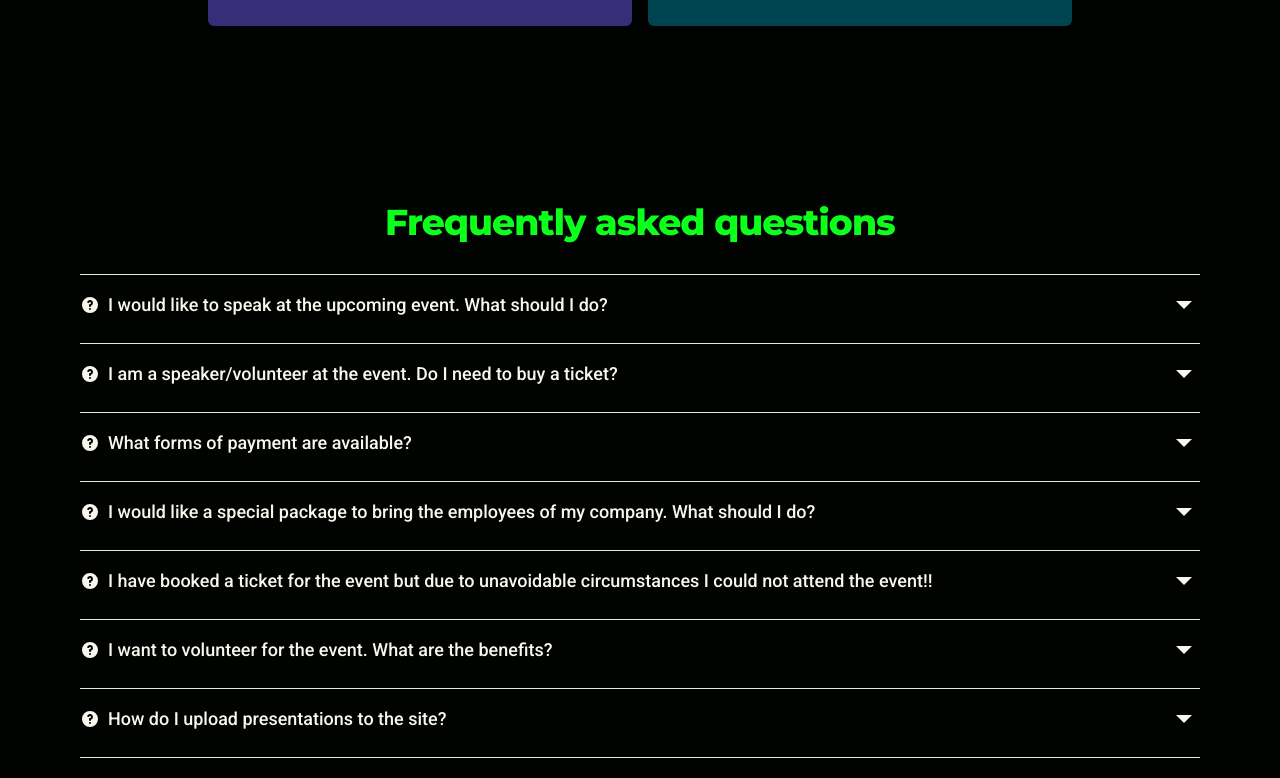
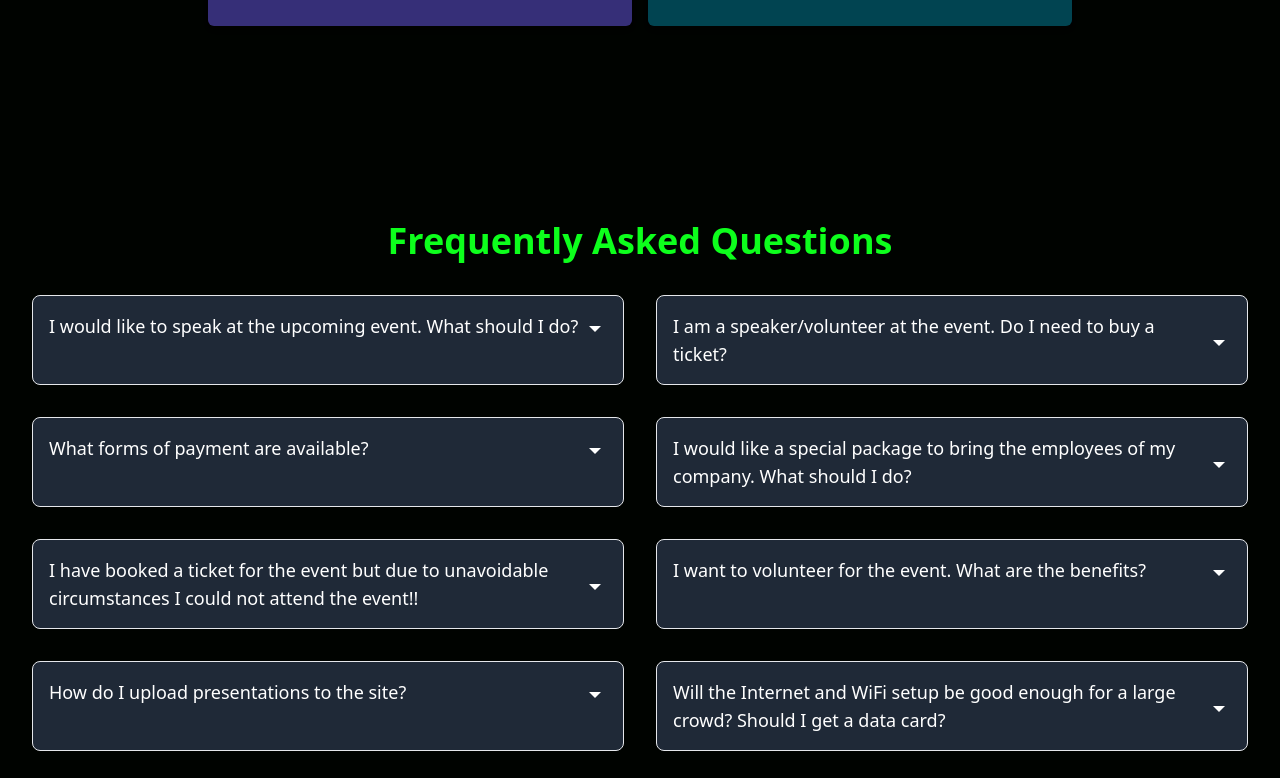
Before and after one commit to FOSS-Community/fosscu-conference, a React (Vite) app: page / in a window 1280 px wide. Shown: the part 2400-3178 px from the top of the page. Built offline with nearby package versions, Linux system fonts and the light colour scheme.

Commit message:
improved faq section design

```diff
--- a/src/components/Faq.jsx
+++ b/src/components/Faq.jsx
@@ -10,53 +10,43 @@ const Faq = ({ data }) => {
   };
 
   return (
-    <section id="faq">
-      <div className="pt-4">
-        <div className=" px-4 sm:px-6 mx-auto max-w-screen-xl sm:pt-16 lg:px-20">
-          <div className="flex flex-row justify-center">
-            <h2 className="mb-8 text-2xl sm:text-3xl lg:text-4xl font-Montserrat tracking-tight font-extrabold text-[#0dff1c]">
-              Frequently asked questions
+    <section id="faq" className=" text-white py-16 lg:py-24">
+      <div className="max-w-screen-xl mx-auto px-4 sm:px-6 lg:px-8">
+        <h2 className="text-4xl font-extrabold leading-tight text-[#0dff1c] mb-8 text-center">
+          Frequently Asked Questions
         </h2>
-          </div>
-          <div className="sm:pt-4 pt-1 text-left font-Roboto border-t border-gray-200 md:gap-16  md:grid-cols-2">
+        <div className="grid md:grid-cols-2 gap-8">
           {data.map((datas, index) => {
             return (
-                <div className="sm:mb-4 mb-1 sm:pb-2 pb-1 border-b" key={index}>
-                  <div className="flex flex-row justify-between items-center">
-                    <h3 className="flex items-center sm:mb-4 mb-1 text-md sm:text-lg font-medium  ">
-                      <svg
-                        className="flex-shrink-0 mr-2 w-5 h-5  "
-                        fill="currentColor"
-                        viewBox="0 0 20 20"
-                        xmlns="http://www.w3.org/2000/svg"
+              <div
+                key={index}
+                className="border rounded-lg p-4 hover:shadow-lg transition duration-300 bg-[#1F2937]"
               >
-                        <path
-                          fillRule="evenodd"
-                          d="M18 10a8 8 0 11-16 0 8 8 0 0116 0zm-8-3a1 1 0 00-.867.5 1 1 0 11-1.731-1A3 3 0 0113 8a3.001 3.001 0 01-2 2.83V11a1 1 0 11-2 0v-1a1 1 0 011-1 1 1 0 100-2zm0 8a1 1 0 100-2 1 1 0 000 2z"
-                          clipRule="evenodd"
-                        ></path>
-                      </svg>
+                <div className="flex items-center justify-between">
+                  <h3 className="text-lg font-medium">
                     {datas.question}
                   </h3>
                   <button onClick={() => toggleContent(index)}>
                     <svg
-                        className={`w-8 -mt-6 h-8 ${
-                          isOpen[index] ? "transform rotate-180" : ""
+                      className={`w-6 h-6 transform transition-transform ${
+                        isOpen[index] ? "rotate-180" : ""
                       }`}
+                      fill="currentColor"
                       viewBox="0 0 20 20"
-                        fill="currentColor"
                     >
-                        <path fillRule="evenodd" d="M10 15l5-5H5z" />
+                      <path
+                        fillRule="evenodd"
+                        d="M10 15l5-5H5z"
+                      />
                     </svg>
                   </button>
                 </div>
                 {isOpen[index] && (
-                    <p className=" ">{datas.answer}</p>
+                  <p className="mt-4 text-gray-300">{datas.answer}</p>
                 )}
               </div>
             );
           })}
-          </div>
         </div>
       </div>
     </section>
```
Lines whose indentation alone changed are shown as unchanged.
